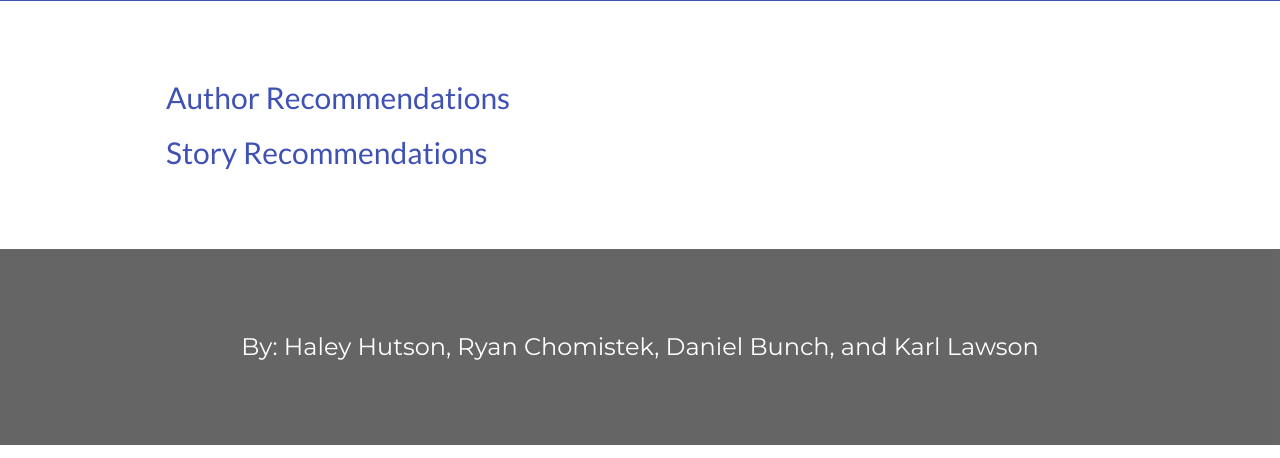
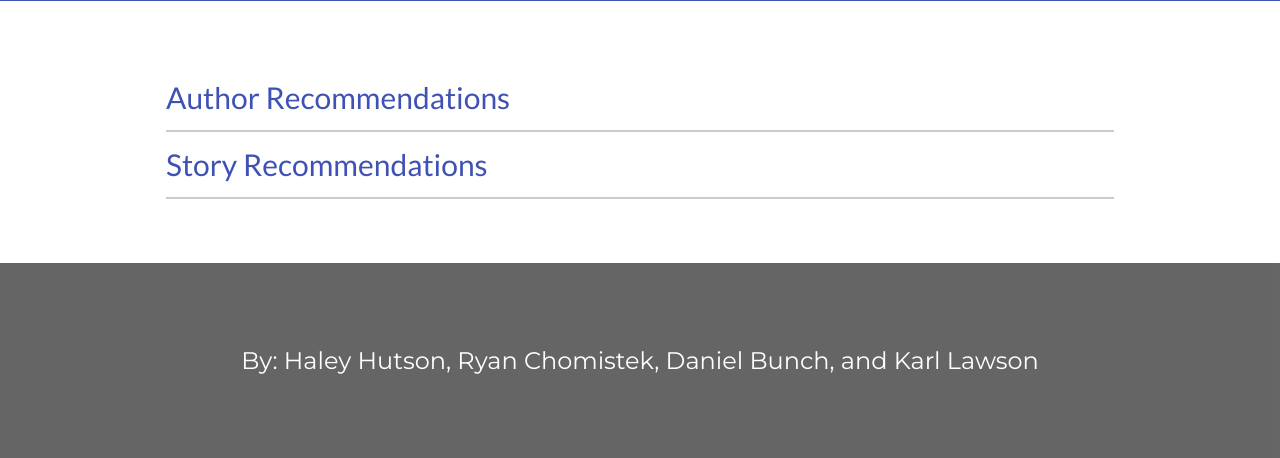
Before and after one commit to 470project/website, a Flask app: template templates/recommendation.html in a window 1280 px wide. Shown: the part 291-749 px from the top of the page. Run offline with Flask 2, Linux system fonts and the light colour scheme; the template is opened without the code that fills it, so the values that code supplies are empty; parts of the project's set-up code (start-up, migrations or seed data) failed here and were passed over.

Commit message:
added links to results and bordered lists

```diff
--- a/templates/recommendation.html
+++ b/templates/recommendation.html
@@ -38,31 +38,20 @@ body,h1,h2,h3,h4,h5,h6 {font-family: "Lato", sans-serif}
 <div class="w3-row-padding w3-padding-64 w3-container">
   <div class="w3-content">
     <div class="w3-container">
-
-  <!--
-	<div class="w3-left-align w3-text-indigo"><p>Author Recommendations</p></div>
-	 <ul id="StoryList" class="w3-ul w3-xlarge">
-		<script>
-			var userResults = {{ data|tojson|safe }};
-			var list = "";
-			for (var key in userResults) {
-				list+="<li class='w3-text-indigo'>";
-				list+=key;
-				list+="</li>";
-			}
-			document.getElementById("StoryList").innerHTML = list;
-		</script>
-	</ul>
--->
-
 	<div class="w3-left-align w3-text-indigo"><h2>Author Recommendations</h2></div>
-	<ul id="AuthorList" class="w3-ul w3-xlarge">
+	<ul id="AuthorList" class="w3-ul w3-xlarge w3-border">
 		<script>
       		var results = {{ data|safe }};
 		var authorResults = results["authors"];
 		var list = "";
 		for (var i = 0; i < 10; i++) {
+			var link = "https://www.fanfiction.net" + authorResults[i];
 			list+="<li class='w3-text-indigo'>";
+			list+="<a href='";
+			list+=link;
+			list+="'>";
+			list+=link;
+			list+="</a>";
 			list+=authorResults[i];
 			list+="</li>";
 		}
@@ -71,13 +60,19 @@ body,h1,h2,h3,h4,h5,h6 {font-family: "Lato", sans-serif}
   	</ul>
 
   	<div class="w3-left-align w3-text-indigo"><h2>Story Recommendations</h2></div>
-  <ul id="StoryList" class="w3-ul w3-xlarge">
+  	<ul id="StoryList" class="w3-ul w3-xlarge w3-border">
       		<script>
         	var results = {{ data|safe }};
         	var authorResults = results["stories"];
         	var list = "";
         	for (var i = 0; i < 10; i++) {
+			var link = "https://www.fanfiction.net" + authorResults[i];
 			list+="<li class='w3-text-indigo'>";
+			list+="<a href='";
+			list+=link;
+			list+="'>";
+			list+=link;
+			list+="</a>";
 			list+=authorResults[i];
 			list+="</li>";
         	}
```
Lines whose indentation alone changed are shown as unchanged.
